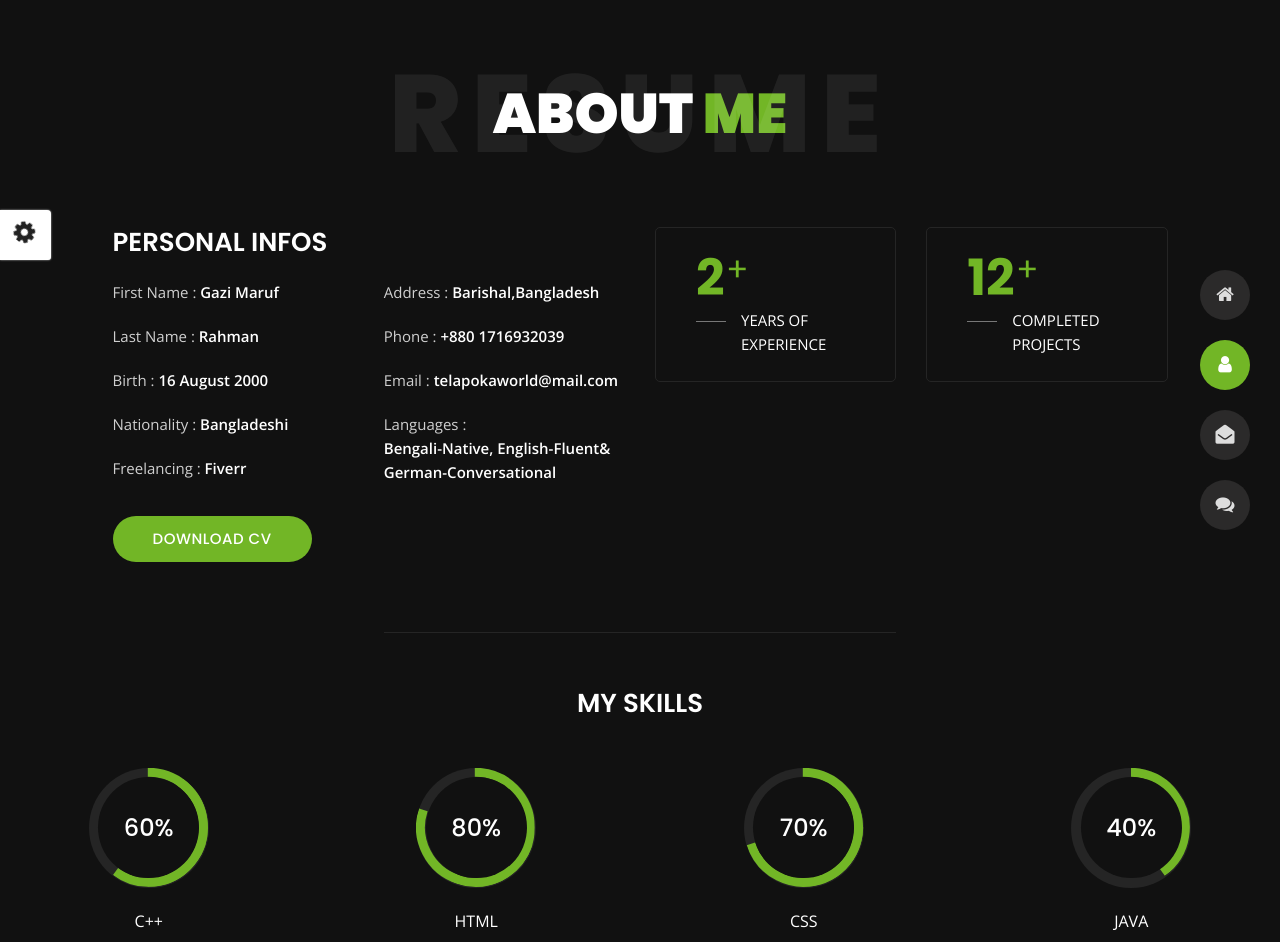
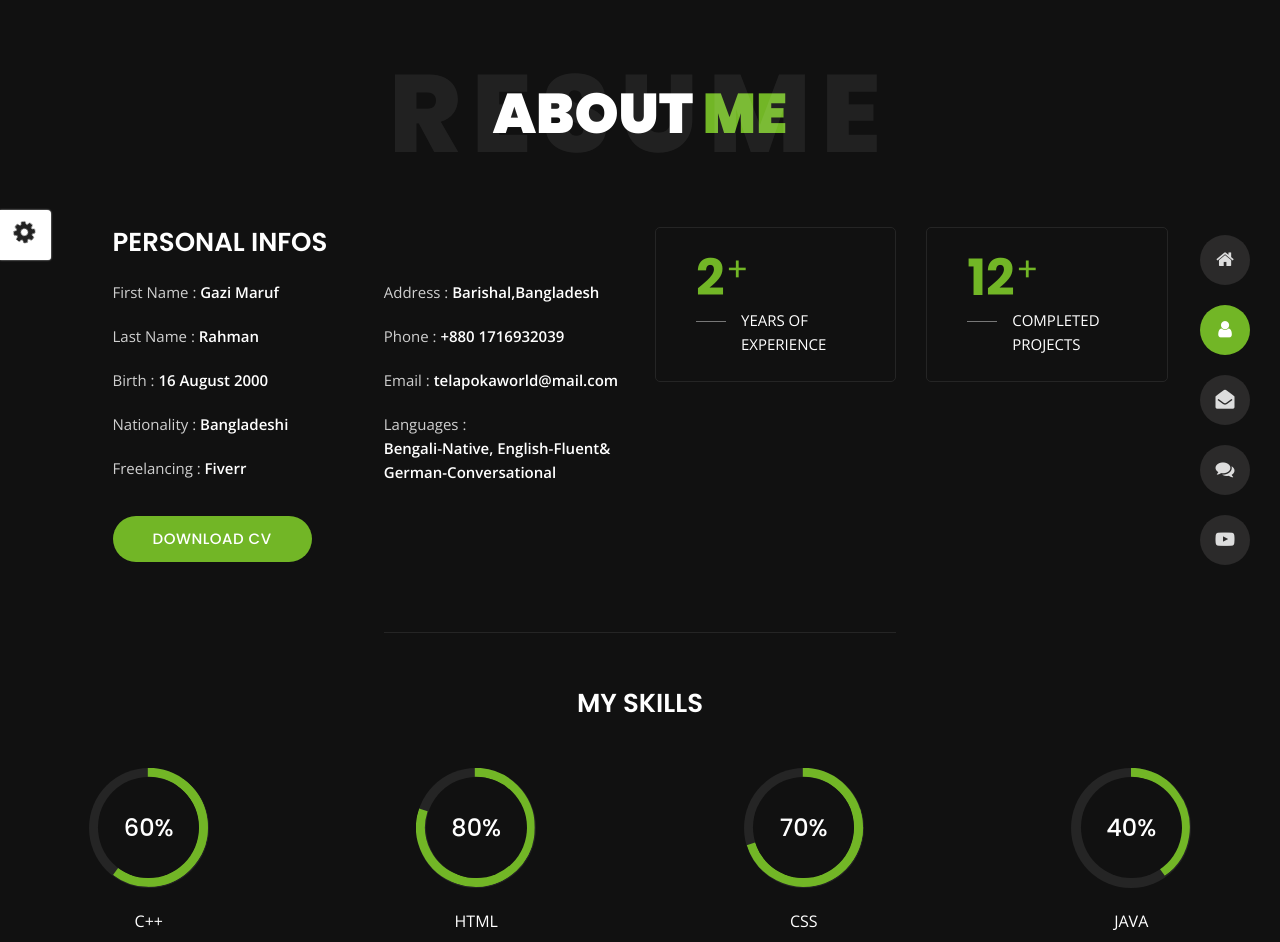
Before and after one commit to 0xM42UF/0xM42UF.github.io, a plain HTML site: page about.html in a window 1280 px wide. Shown: the top 942 px of the page. Drawn offline with nearby package versions, Linux system fonts and the light colour scheme.

Commit message:
Update about.html

```diff
--- a/about.html
+++ b/about.html
@@ -116,6 +116,12 @@
                 <h2>Blog</h2>
             </a>
         </li>
+         <li class="icon-box">
+            <i class="fa fa-youtube-play"></i>
+            <a href="course.html">
+                <h2>Course</h2>
+            </a>
+        </li>
     </ul>
     <!-- Fixed Navigation Ends -->
     <!-- Mobile Menu Starts -->
@@ -131,6 +137,7 @@
 
                 <li><a href="contact.html"><i class="fa fa-envelope-open"></i><span>Contact</span></a></li>
                 <li><a href="blog.html"><i class="fa fa-comments"></i><span>Blog</span></a></li>
+                <li><a href="course.html"><i class="fa fa-youtube-play"></i><span>Course</span></a></li>
             </ul>
         </div>
     </nav>
```
